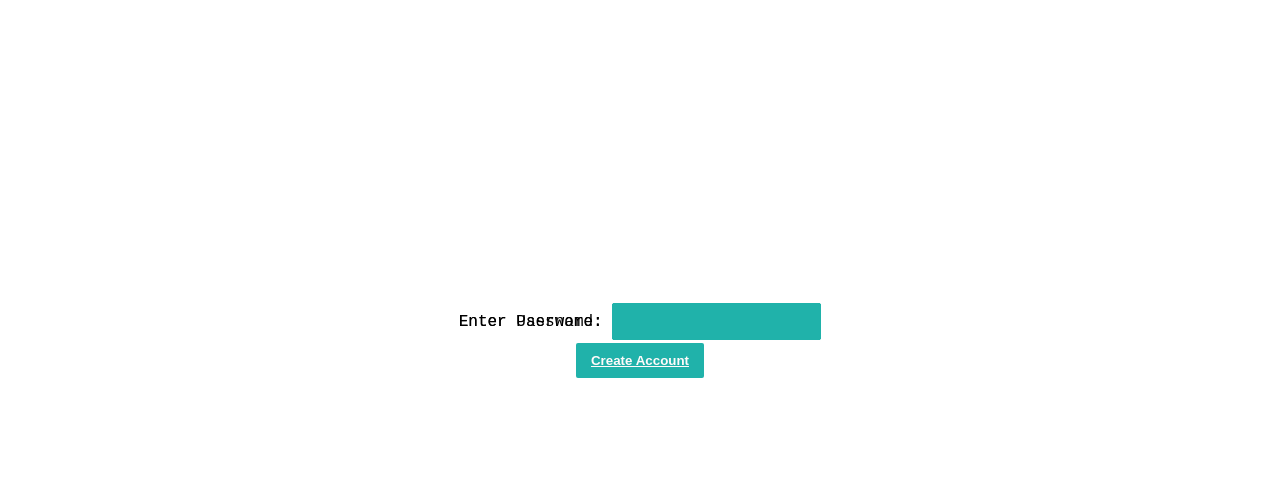
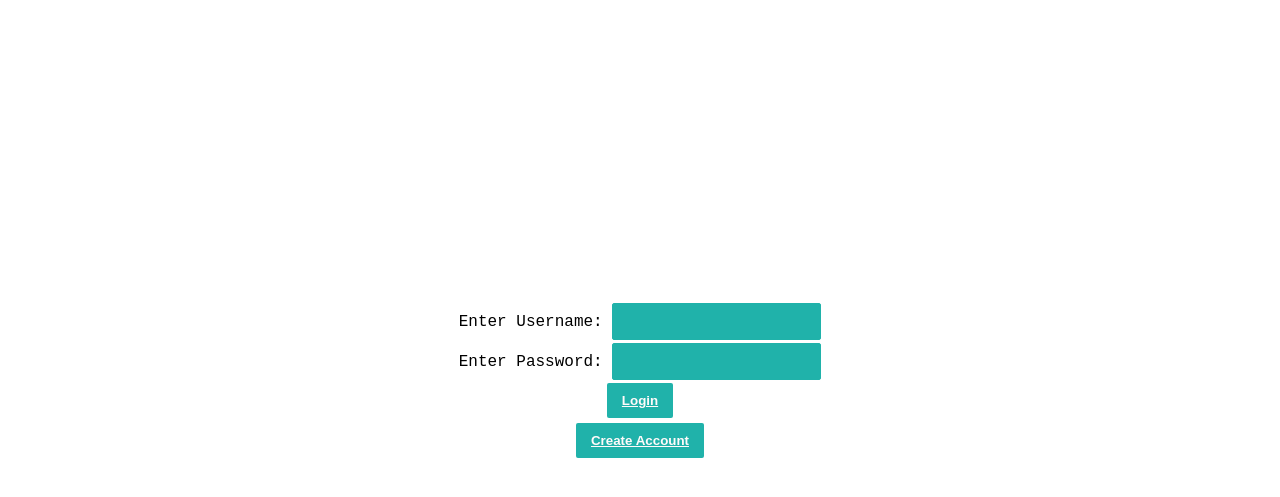
Before and after one commit to n-otoo/OnARoll, a website: page index.html in a window 1280 px wide. Shown: the part 97-594 px from the top of the page. Drawn offline with nearby package versions, Linux system fonts and the light colour scheme.

Commit message:
position absolute changes

```diff
--- a/index.html
+++ b/index.html
@@ -100,9 +100,9 @@
 				<div style="position:absolute;top: 3% ;text-align:center;font-family: 'Courier New', Courier, monospace;font-size: 28pt;font-weight: 700;width:100%">On-A-Roll</div>
 				<div style="position:absolute;top: 8%;text-align: center;font-family: 'Courier New', Courier, monospace;font-size: 20pt;width:100%">Never forget the settings or film you used on your analog camera again!</div>
 				<span style="position:absolute;top: 50%;width: 100%;text-align: center;">Enter Username: <input style="box-sizing: border-box;border: solid lightseagreen 1.2px;border-radius: 2px;color: snow;background-color: lightseagreen;padding: 10px 15px" type="text" ng-model="details.username"></span>
-				<span style="position:absolute;top: 50%;width: 100%;text-align: center;">Enter Password: <input style="box-sizing: border-box;border: solid lightseagreen 1.2px;border-radius: 2px;color: snow;background-color: lightseagreen;padding: 10px 15px" type="text" ng-model="details.password"></span>
-				<span style="position:absolute;top: 55%;width: 100%;text-align: center;"><button style="font-weight:800;text-decoration: underline;border:none;border-radius: 2px;color: snow;background-color: lightseagreen;padding: 10px 15px" ng-click="login()">Login</button></span>
-				<span style="position:absolute;top: 55%;width: 100%;text-align: center;"><button style="font-weight:800;text-decoration: underline;border:none;border-radius: 2px;color: snow;background-color: lightseagreen;padding: 10px 15px" ng-click="navigateToCreateAccount()">Create Account</button></span>
+				<span style="position:absolute;top: 55%;width: 100%;text-align: center;">Enter Password: <input style="box-sizing: border-box;border: solid lightseagreen 1.2px;border-radius: 2px;color: snow;background-color: lightseagreen;padding: 10px 15px" type="text" ng-model="details.password"></span>
+				<span style="position:absolute;top: 60%;width: 100%;text-align: center;"><button style="font-weight:800;text-decoration: underline;border:none;border-radius: 2px;color: snow;background-color: lightseagreen;padding: 10px 15px" ng-click="login()">Login</button></span>
+				<span style="position:absolute;top: 65%;width: 100%;text-align: center;"><button style="font-weight:800;text-decoration: underline;border:none;border-radius: 2px;color: snow;background-color: lightseagreen;padding: 10px 15px" ng-click="navigateToCreateAccount()">Create Account</button></span>
 			</div>
 			<!--MAIN ROLL DISPLAY PAGE -->
 			<div style="width:100%; background-image: linear-gradient(AliceBlue, snow);height:100%;text-align: center;align-content: center;" ng-if="loggedIn.value">
```
